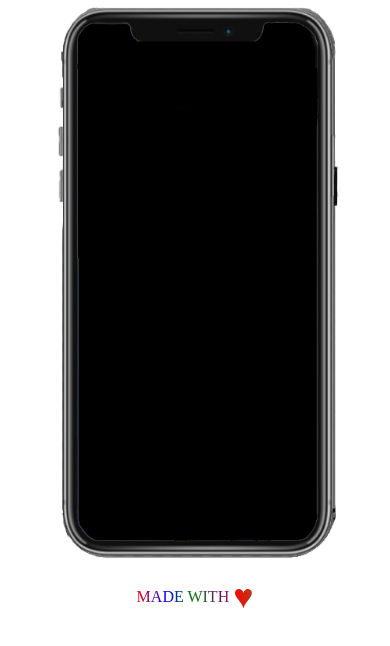
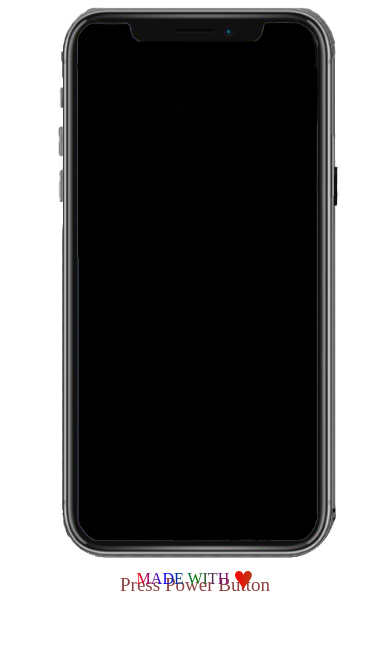
Before and after one commit to DharmendraWD/Phony-Calculator, a plain HTML site: page index.html in a window 390 px wide. Drawn offline with Linux system fonts and the light colour scheme.

Commit message:
responsive

```diff
--- a/calculatorStyle.css
+++ b/calculatorStyle.css
@@ -31,6 +31,7 @@ body{
     font-size: 22px;
     margin: 2px 0px;
     opacity: 82%;
+    color: black;
   }
   .numbersBtn:hover{
 background-color: #e4dede;
@@ -59,7 +60,7 @@ background-color: #e4dede;
     }
 
     .rightSideBtn{
-    background-color: #e0ad13;
+    background-color: #eeb50b;
     }
     .rightSideBtn:hover{
     background-color: #e9ba2e;
--- a/index.html
+++ b/index.html
@@ -23,11 +23,15 @@
             <h1 class="textAlignCenter">21:09</h1>
           </div>
 
-       <div class="btn">
-        <button class="positioned-button" id="loadContentButton">h</button>
-       </div>
+          <div class="btn">
+              <button class="positioned-button" id="loadContentButton">h</button>
+            </div>
 
-    </div>
+        </div>
+        <!-- <img src="images/arrow.png " alt="" id="arrowImage"> -->
+<div class="footerText">
+            <p id="arrowImagePara">Press Power Button</p>
+        </div>
 
 <!-- 2. LOCKSCREEN HTML  -->
     <div class="lockScreen">
--- a/script.js
+++ b/script.js
@@ -11,8 +11,7 @@ let ddm = document.querySelector(".timeAndDate p")
 let liveTime = document.querySelector(".timeAndDate h1")
 let liveTimeAndDateParent = document.querySelector(".timeAndDate")
 
-
-
+let paraNotes= document.querySelector(".footerText")
 
 loadContentButton.addEventListener('click', (e) => {
   lockScreenImg.classList.toggle("unshowOp")
@@ -27,6 +26,7 @@ loadContentButton.addEventListener('click', (e) => {
     liveTimeAndDateParent.classList.add("showOp");
     liveTimeAndDateParent.style.zIndex="12"
   }
+
   else{
     liveTimeAndDateParent.classList.remove("showOp");
     liveTimeAndDateParent.classList.add("unshowOp");
@@ -39,14 +39,18 @@ loadContentButton.addEventListener('click', (e) => {
   // Lockscreen to open calculator.
   if (totalDark.classList.contains("unshowOp")) {
     lockScreenImg.style.zIndex = '5';
-  } else {
+    paraNotes.classList.add("unshowOp")
+
+  }
+
+  else {
     lockScreenImg.style.zIndex = '';
+    // paraNotes.classList.add("unshowOp")
   }
   if (partialDark.classList.contains("showOp")) {
     // partialDark.classList.remove("showOp")
     partialDark.classList.add("unshowOp")
     lockScreenImg.classList.add("showOp")
-    console.log("pp")
   }
   // To Hide Calculator when Power Button is pressed
   claculatorSubContainer.classList.add("unshowOp");
--- a/style.css
+++ b/style.css
@@ -80,5 +80,25 @@ body{
     display: flex;
     text-align: x;
     justify-content: center;
-    top: 182px;
+    top: 142px;
 }
+#arrowImagePara{
+position: relative;
+left: 40px;
+color: rgb(87, 79, 79);
+
+}
+
+@media(max-width:650px){
+    #arrowImagePara{
+        position: relative;
+left: 0;
+        margin: 0 auto;
+        text-align: center;
+        align-items: center;
+        color: rgb(141, 65, 65);
+        top: 200px;
+        font-size: 19px;
+
+        }
+}
```
Also changed, not shown: images/arrow.png (added), images/lockScreen-assets/lockScreen.png (deleted).
